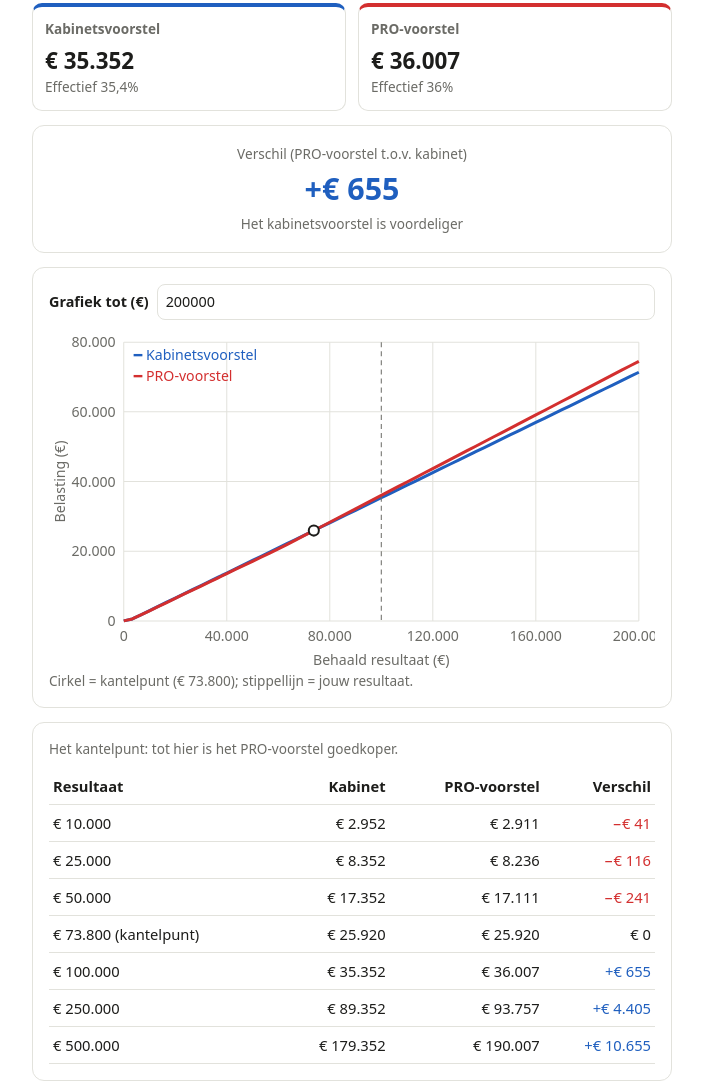
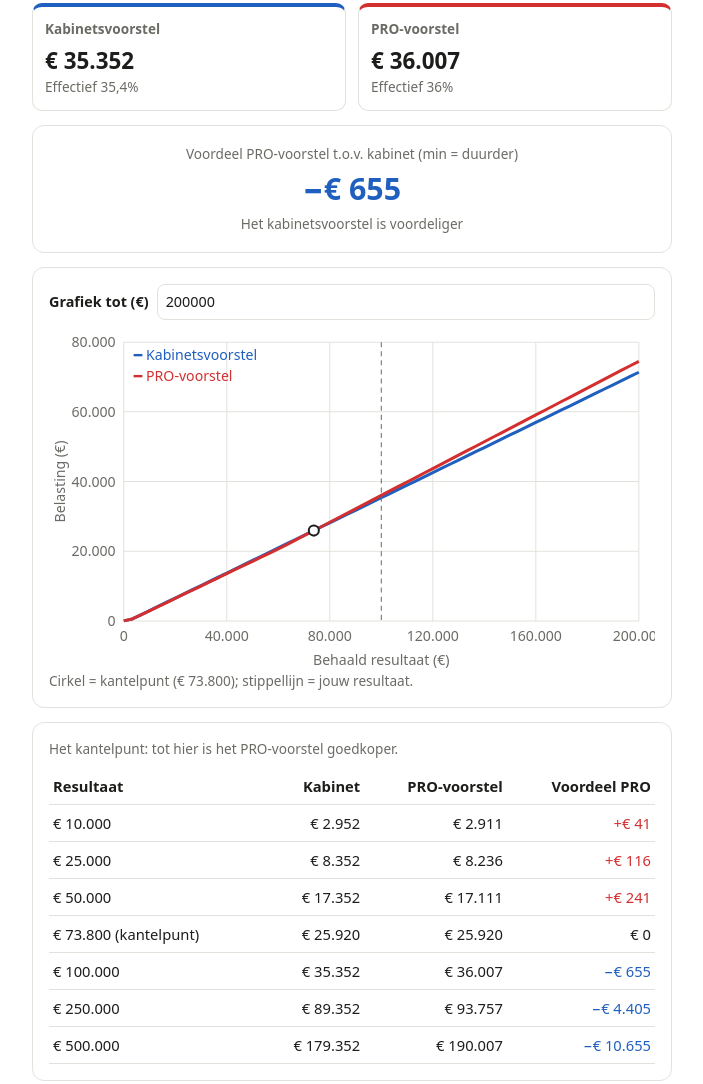
Before and after one commit to sjfb9yrfcd-design/Vermogenswinst, a plain HTML site: page index.html in a window 1280 px wide. Shown: the part 258-1342 px from the top of the page, without its empty margins (288-991 px from the left). Drawn offline with Linux system fonts and the light colour scheme.

Commit message:
Update text and logic in index.html for clarity

```diff
--- a/index.html
+++ b/index.html
@@ -56,7 +56,7 @@ td:first-child,th:first-child{text-align:left}
 </div>
 
 <div class="card diff" style="margin-top:14px">
-<div class="note">Verschil (PRO-voorstel t.o.v. kabinet)</div>
+<div class="note">Voordeel PRO-voorstel t.o.v. kabinet (min = duurder)</div>
 <div class="big" id="d">–</div>
 <div class="note" id="dt"></div>
 </div>
@@ -69,7 +69,7 @@ td:first-child,th:first-child{text-align:left}
 <div class="card">
 <div class="note" style="margin-bottom:8px">Het kantelpunt: tot hier is het PRO-voorstel goedkoper.</div>
 <div class="tw"><table>
-<thead><tr><th>Resultaat</th><th>Kabinet</th><th>PRO-voorstel</th><th>Verschil</th></tr></thead>
+<thead><tr><th>Resultaat</th><th>Kabinet</th><th>PRO-voorstel</th><th>Voordeel PRO</th></tr></thead>
 <tbody id="tb"></tbody></table></div>
 </div>
 
@@ -115,16 +115,16 @@ function render(){
   document.getElementById('kr').textContent=res?'Effectief '+pct(r.k/res):'';
   document.getElementById('ar').textContent=res?'Effectief '+pct(r.a/res):'';
   const d=document.getElementById('d');
-  const x=Math.round(r.d);
-  d.className='big '+(x<0?'pro':x>0?'kab':'');
+  const x=Math.round(-r.d);
+  d.className='big '+(x>0?'pro':x<0?'kab':'');
   d.textContent=(x>0?'+':x<0?'−':'')+eur(Math.abs(x));
-  document.getElementById('dt').textContent=x<0?'Het PRO-voorstel is voordeliger':x>0?'Het kabinetsvoorstel is voordeliger':'Geen verschil';
+  document.getElementById('dt').textContent=x>0?'Het PRO-voorstel is voordeliger':x<0?'Het kabinetsvoorstel is voordeliger':'Geen verschil';
   const be=VRIJ*n+SCH*n+(0.005*SCH*n)/0.025;
   drawChart(n,res,be);
   const rows=[10000,25000,50000,be,100000,250000,500000].sort((p,q)=>p-q);
   document.getElementById('tb').innerHTML=rows.map(v=>{
-    const c=calc(v,n),dd=Math.round(c.d);
-    const cls=dd<0?'pro':dd>0?'kab':'';
+    const c=calc(v,n),dd=Math.round(-c.d);
+    const cls=dd>0?'pro':dd<0?'kab':'';
     const lab=v===be?eur(v)+' (kantelpunt)':eur(v);
     return `<tr><td>${lab}</td><td>${eur(c.k)}</td><td>${eur(c.a)}</td><td class="${cls}">${dd>0?'+':dd<0?'−':''}${eur(Math.abs(dd))}</td></tr>`;
   }).join('');
```
